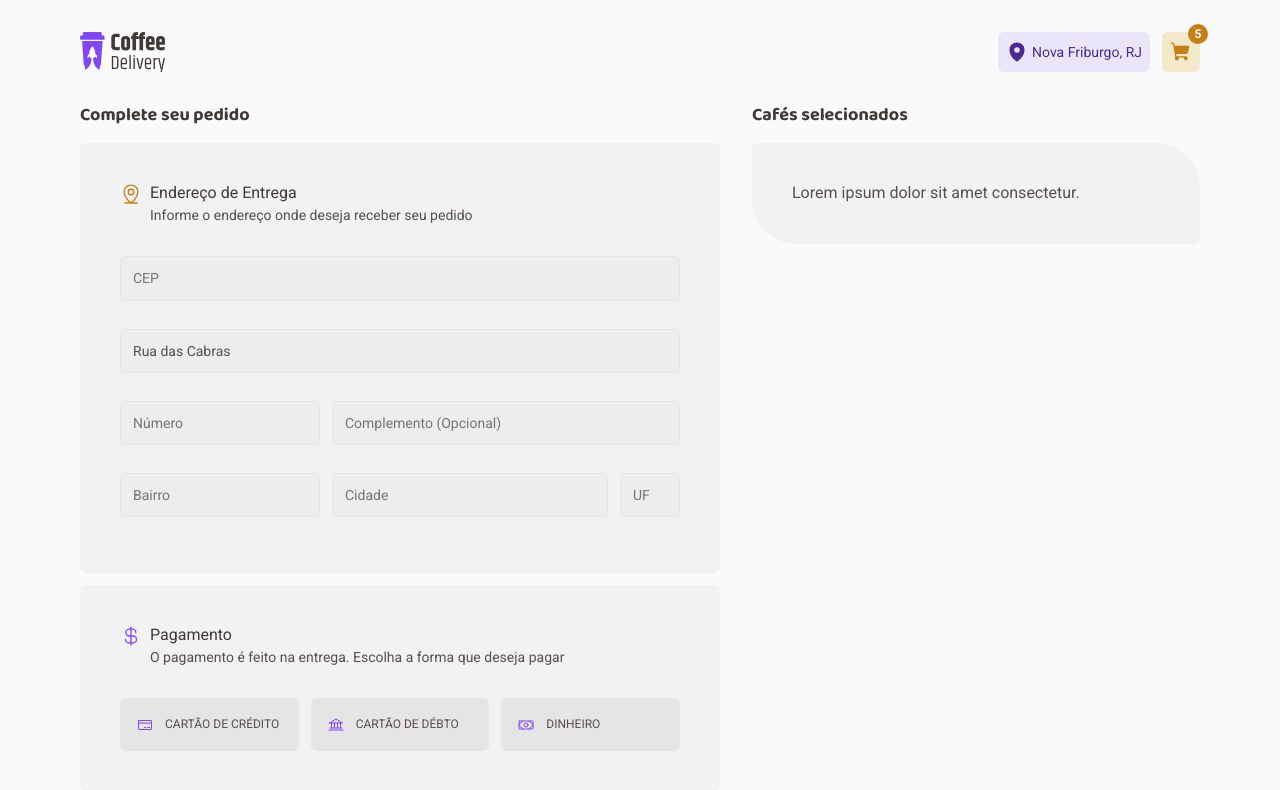
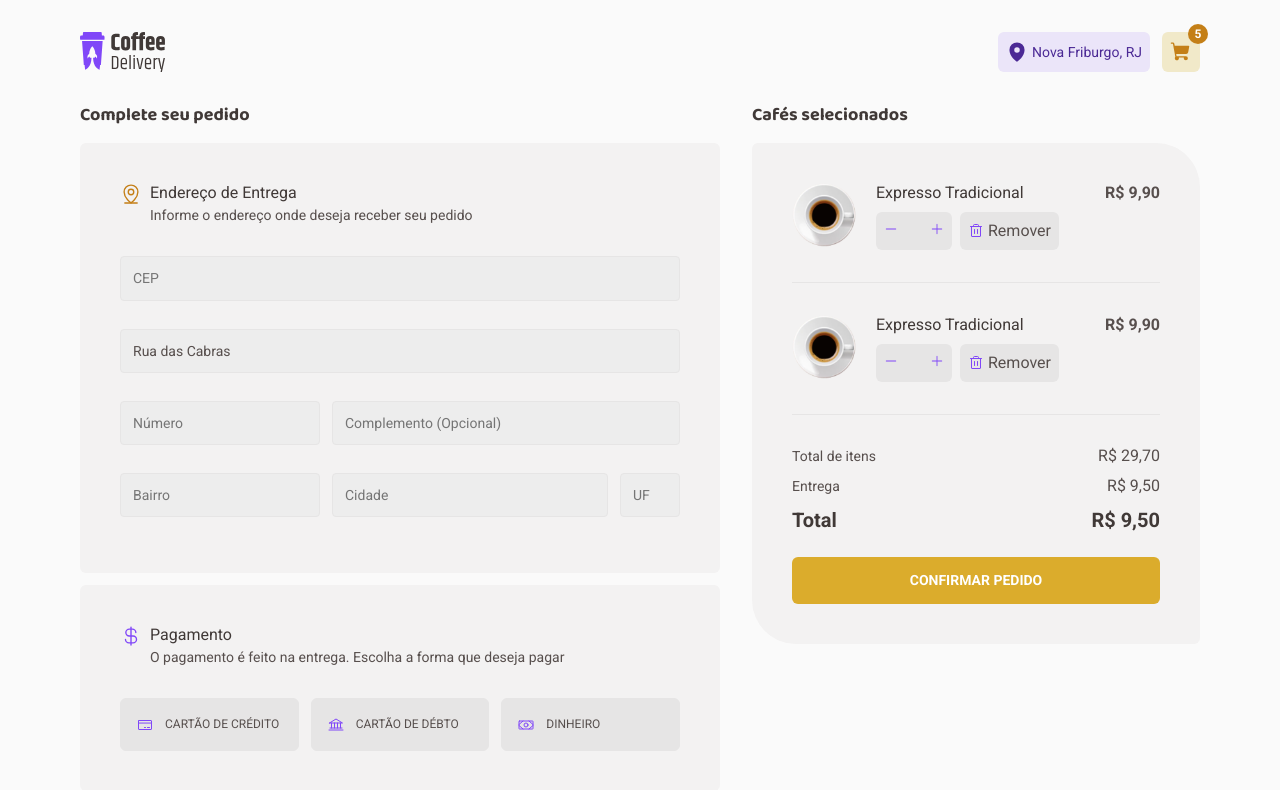
Before and after one commit to HenriqueMarcelo/coffee-delivery, a React (Vite) app: page /checkout in a window 1280 px wide. Shown: the top 790 px of the page. Built offline with nearby package versions, Linux system fonts and the light colour scheme.

Commit message:
Checkout Screen

```diff
--- /dev/null
+++ b/src/components/ItemCheckout/index.tsx
@@ -0,0 +1,24 @@
+import { Trash } from 'phosphor-react'
+import { NumberInput } from '../NumberInput'
+import { ItemContainer, Controls, Name, Button, Price } from './styles'
+
+export function ItemCheckout() {
+  return (
+    <ItemContainer>
+      <div className="d-flex">
+        <img src="/coffees/Expresso.png" />
+        <Controls>
+          <Name>Expresso Tradicional</Name>
+          <div className="d-flex">
+            <NumberInput />
+            <Button>
+              <Trash size={16} />
+              Remover
+            </Button>
+          </div>
+        </Controls>
+      </div>
+      <Price>R$ 9,90</Price>
+    </ItemContainer>
+  )
+}
--- /dev/null
+++ b/src/components/ItemCheckout/styles.ts
@@ -0,0 +1,76 @@
+import styled from 'styled-components'
+
+export const ItemContainer = styled.div`
+  padding-bottom: 2rem;
+  margin-bottom: 2rem;
+  border-bottom: 1px solid ${({ theme }) => theme['gray-400']};
+
+  display: flex;
+  justify-content: space-between;
+  align-items: flex-start;
+
+  img {
+    width: 4rem;
+    height: 4rem;
+    margin-right: 1.25rem;
+  }
+`
+
+export const Controls = styled.div``
+
+export const Name = styled.h2`
+  font-family: 'Roboto';
+  font-style: normal;
+  font-weight: 400;
+  font-size: 16px;
+  line-height: 130%;
+
+  color: ${({ theme }) => theme['gray-800']};
+
+  margin-bottom: 0.5rem;
+`
+
+export const Button = styled.button`
+  color: ${({ theme }) => theme['gray-700']};
+  font-weight: 400;
+  padding: 0.538rem 0.5rem;
+  background-color: ${({ theme }) => theme['gray-400']};
+  border-radius: 6px;
+  border: none;
+
+  border-radius: 6px;
+  display: inline-flex;
+  justify-content: center;
+  align-items: center;
+
+  margin-left: 0.5rem;
+
+  cursor: pointer;
+
+  &:hover {
+    background-color: ${({ theme }) => theme['gray-500']};
+    color: ${({ theme }) => theme['gray-800']};
+    svg {
+      color: ${({ theme }) => theme['purple-700']};
+    }
+  }
+
+  &:focus {
+    box-shadow: 0 0 0 2px ${({ theme }) => theme['purple-700']};
+  }
+
+  svg {
+    color: ${({ theme }) => theme['purple-500']};
+    margin-right: 0.25rem;
+  }
+`
+
+export const Price = styled.div`
+  font-family: 'Roboto';
+  font-style: normal;
+  font-weight: 700;
+  font-size: 16px;
+  line-height: 130%;
+
+  color: ${({ theme }) => theme['gray-700']};
+`
--- a/src/screens/Checkout/index.tsx
+++ b/src/screens/Checkout/index.tsx
@@ -7,8 +7,10 @@ import {
 } from 'phosphor-react'
 import { useTheme } from 'styled-components'
 import { Input } from '../../components/Input'
+import { ItemCheckout } from '../../components/ItemCheckout'
 import { Radio } from '../../components/Radio'
 import {
+  Button,
   CheckoutContainer,
   CoffeesCard,
   FormBody,
@@ -17,8 +19,10 @@ import {
   FormSubtitle,
   FormTitle,
   LeftBlock,
+  NormalValue,
   RightBlock,
   Title,
+  TotalValue,
 } from './styles'
 
 export function Checkout() {
@@ -75,9 +79,26 @@ export function Checkout() {
           </FormBody>
         </FormCard>
       </LeftBlock>
+
       <RightBlock>
         <Title>Cafés selecionados</Title>
-        <CoffeesCard>Lorem ipsum dolor sit amet consectetur.</CoffeesCard>
+        <CoffeesCard>
+          <ItemCheckout />
+          <ItemCheckout />
+          <NormalValue>
+            <span>Total de itens</span>
+            <span>R$ 29,70</span>
+          </NormalValue>
+          <NormalValue>
+            <span>Entrega</span>
+            <span>R$ 9,50</span>
+          </NormalValue>
+          <TotalValue>
+            <span>Total</span>
+            <span>R$ 9,50</span>
+          </TotalValue>
+          <Button>Confirmar Pedido</Button>
+        </CoffeesCard>
       </RightBlock>
     </CheckoutContainer>
   )
--- a/src/screens/Checkout/styles.ts
+++ b/src/screens/Checkout/styles.ts
@@ -73,3 +73,63 @@ export const FormBody = styled.div`
   flex-wrap: wrap;
   gap: 0.75rem;
 `
+
+export const NormalValue = styled.div`
+  display: flex;
+  justify-content: space-between;
+
+  color: ${({ theme }) => theme['gray-700']};
+
+  font-family: 'Roboto';
+  font-style: normal;
+  font-weight: 400;
+  font-size: 14px;
+  line-height: 130%;
+
+  margin-bottom: 0.75rem;
+
+  & *:last-child {
+    font-size: 16px;
+  }
+`
+
+export const TotalValue = styled(NormalValue)`
+  color: ${({ theme }) => theme['gray-800']};
+
+  display: flex;
+  justify-content: space-between;
+
+  font-weight: 700;
+  font-size: 20px;
+
+  margin-bottom: 1.5rem;
+
+  & *:last-child {
+    font-size: 20px;
+  }
+`
+
+export const Button = styled.button`
+  width: 100%;
+
+  font-family: 'Roboto';
+  font-style: normal;
+  font-weight: 700;
+  font-size: 14px;
+  line-height: 160%;
+
+  text-transform: uppercase;
+
+  color: ${({ theme }) => theme.white};
+  background-color: ${({ theme }) => theme['yellow-500']};
+
+  padding: 0.75rem;
+  border-radius: 6px;
+  border: none;
+  cursor: pointer;
+  transition: all 0.1s;
+
+  &:hover {
+    background-color: ${({ theme }) => theme['yellow-700']};
+  }
+`
```
